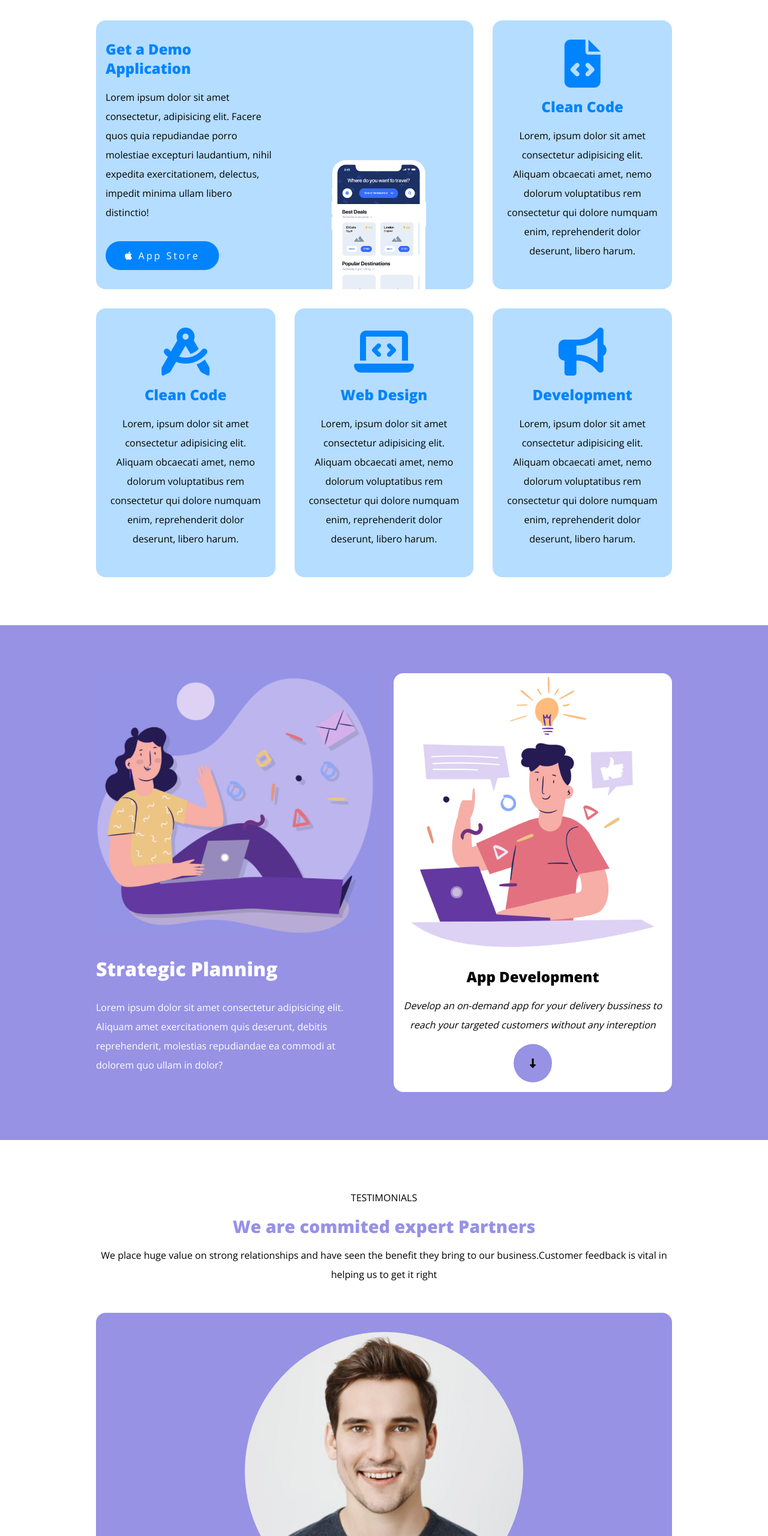
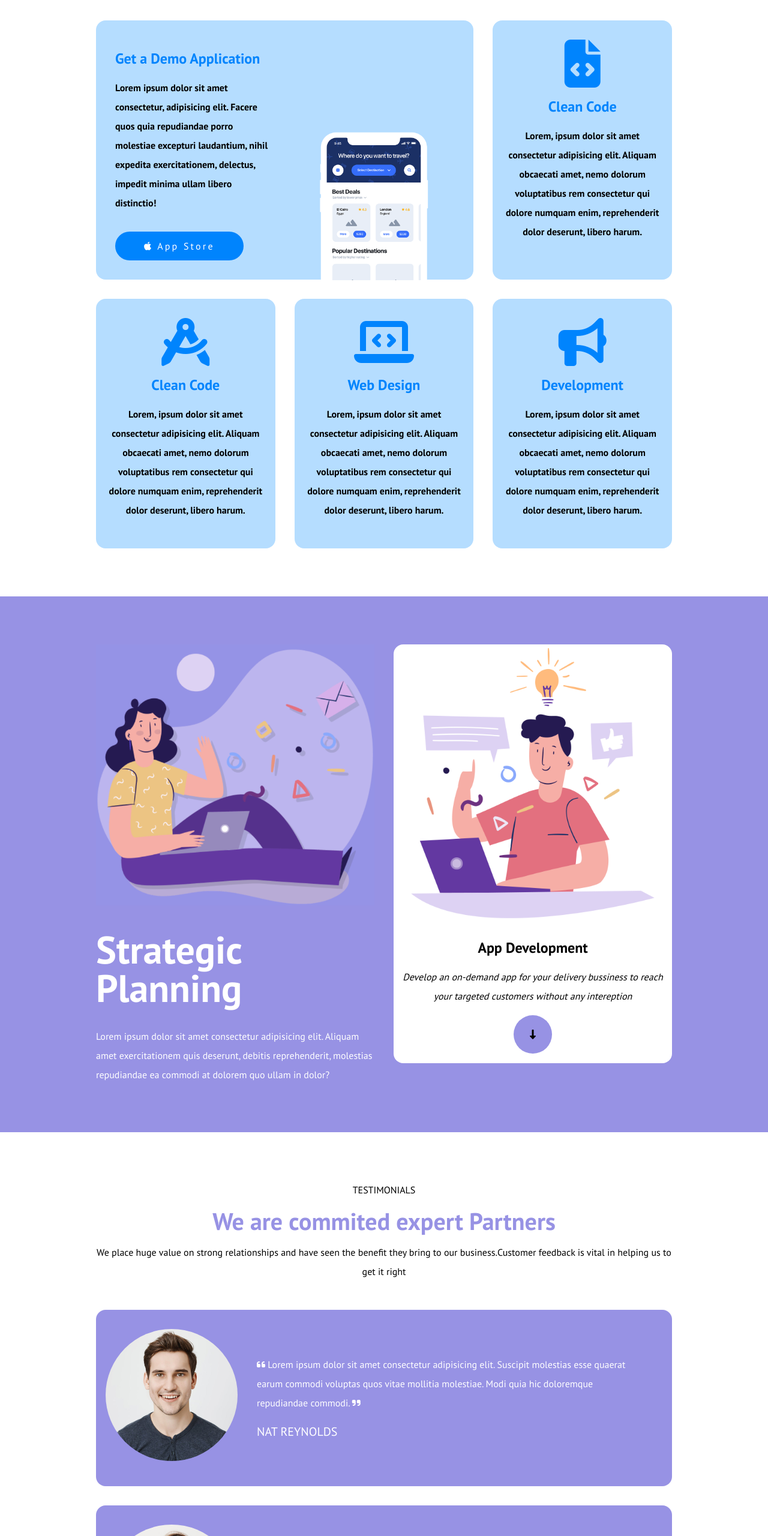
Before and after one commit to RodrigoFantechi/htmlcss-responsive-layout, a plain HTML site: page index.html in a window 1280 px wide. Shown: the part 160-2720 px from the top of the page at 60% size. Drawn offline with nearby package versions, Linux system fonts and the light colour scheme.

Commit message:
fix md responsive

```diff
--- a/assets/css/style.css
+++ b/assets/css/style.css
@@ -22,7 +22,7 @@ img {
 }
 
 body {
-    font-family: 'Open Sans', sans-serif;
+    font-family: 'PT Sans', sans-serif;
     line-height: 2rem;
 }
 
@@ -127,8 +127,7 @@ header .right_menu {
 }
 
 .demo img {
-    width: 70%;
-margin-bottom: -0.6rem;
+    margin-bottom: -1.67rem;
 }
 
 .demo .icon {
@@ -146,18 +145,17 @@ margin-bottom: -0.6rem;
 .demo p {
     margin: 1rem 0;
     padding-bottom: 1rem;
+    font-weight: bold;
 }
 
 .apple {
     background-color: var(--clr-secondary);
     color: var(--clr-light);
     letter-spacing: 0.2rem;
-    padding: 0.5rem 2rem;
+    padding: 0.5rem 3rem;
 }
-#no_padding{
-    padding: 0;
-}
-.f_end{
+
+.f_end {
     align-self: flex-end;
 }
 
@@ -180,6 +178,7 @@ margin-bottom: -0.6rem;
 .planning_title h2 {
     font-size: 2rem;
     margin: 2rem 0;
+    line-height: 4rem;
 }
 
 .planning h4 {
@@ -203,7 +202,7 @@ margin-bottom: -0.6rem;
     border-radius: 1rem;
     margin: 2rem 0;
     color: var(--clr-light);
-    padding: 1rem 1rem;
+    padding: 1rem;
     text-align: center;
 }
 
@@ -229,7 +228,8 @@ margin-bottom: -0.6rem;
     object-fit: cover;
     border-radius: 50%;
 }
-.name{
+
+.name {
     margin-top: 1rem;
     font-size: 1.25rem;
 }
@@ -239,31 +239,36 @@ margin-bottom: -0.6rem;
 .benefits {
     background-color: var(--primary);
 }
+
 .title_benefits h2 {
     font-size: 2rem;
     margin: 2rem 0;
     text-align: center;
     color: var(--clr-light);
 }
-.benefits_card{
+
+.benefits_card {
     background-color: var(--clr-light);
     border-radius: 1rem;
     padding: 2rem 2rem;
 
 }
+
 .benefits h4 {
     color: var(--primary);
     margin: 1rem 0;
     font-size: 1.5rem;
 }
-.number{
+
+.number {
     display: inline-block;
     font-size: 3rem;
     color: var(--primary);
     margin: 1.5rem 0;
     font-weight: bold;
 }
-.btn_purple{
+
+.btn_purple {
     background-color: var(--primary);
     color: var(--clr-light);
     letter-spacing: 0.2rem;
@@ -273,16 +278,18 @@ padding: 2rem 2rem;
 
 /* ABOUT_US */
 
-.about_us h2{
+.about_us h2 {
     font-size: 2rem;
     margin: 2rem 0;
     color: var(--primary);
 }
+
 .about_us img {
     height: 100%;
     object-fit: cover;
     border-radius: 50%;
 }
+
 .about_us .avatar {
     width: 60%;
     aspect-ratio: 1/1;
@@ -291,7 +298,8 @@ padding: 2rem 2rem;
     padding: 1rem;
 
 }
-.about_us .icon{
+
+.about_us .icon {
     position: absolute;
     right: 0;
     top: 0;
@@ -303,6 +311,11 @@ padding: 2rem 2rem;
     color: var(--primary);
     margin: 1rem 0;
     font-size: 1.5rem;
+    line-height: 2.5rem;
+}
+
+.about_us .btn_purple {
+    padding: 0.2rem 1rem;
 }
 
 /* FREE */
@@ -311,21 +324,25 @@ padding: 2rem 2rem;
     text-align: center;
     color: var(--clr-light);
 }
-.accent{
+
+.accent {
     display: inline-block;
     font-size: 4rem;
     color: var(--clr-accent);
     font-weight: bold;
     margin: 2.5rem 0;
 }
-.free .btn{
+
+.free .btn {
     margin: 1.5rem 0;
 }
-.free .privacy{
+
+.free .privacy {
     color: var(--clr-light);
     text-decoration: underline;
 }
-.btn_free{
+
+.btn_free {
     color: var(--primary);
     letter-spacing: 0.2rem;
     padding: 0.4rem 2.5rem;
@@ -341,15 +358,17 @@ footer {
     text-align: center;
     padding: 1.5rem 0;
 }
-.footer_top{
+
+.footer_top {
     margin-bottom: 3rem;
 
 }
 
-.footer_bottom a{
+.footer_bottom a {
     color: var(--primary);
     text-decoration: underline;
 }
+
 /* #endregion Footer */
 
 /* #region Flexbox Grid */
@@ -437,7 +456,6 @@ text-decoration: underline;
 
     .col-md-8 {
         width: calc((100% / 12) * 8);
-
     }
 
     .col-md-9 {
@@ -456,11 +474,113 @@ text-decoration: underline;
         width: 100%;
     }
 
+    /* UTILITIES */
+    .container {
+        width: 90%;
+        margin: auto;
+    }
 
     section {
         padding: 4rem 0;
     }
 
+    /* DEMO */
+    .demo .card {
+        background-color: var(--clr-secondary-light);
+        border-radius: 1rem;
+        height: 100%;
+        padding: 1rem;
+    }
+
+    .apple {
+        margin: 2rem 0;
+    }
+
+    .demo img {
+        width: 60%;
+    }
+
+    #image {
+        text-align: start;
+
+    }
+
+    .demo p {
+        margin: 0;
+        padding: 0;
+    }
+
+    /* PLANNING */
+    .planning .planning_img {
+        text-align: center;
+    }
+
+    .planning_title h2 {
+        font-size: 4rem;
+        margin: 2rem 0;
+        line-height: 4rem;
+    }
+
+
+    /* PARTNERS */
+    .partners .flex {
+        flex-wrap: nowrap;
+    }
+
+    .partners .bio {
+        align-self: center;
+        text-align: left;
+        padding: 2rem;
+    }
+    .partners h3{
+        font-size: 2.5rem;
+        line-height: 2.5rem;
+    }
+    .partners .avatar{
+        width: 100%;
+        max-width: 220px;
+    }
+
+    /* ABOUT_US*/
+    .about_us h2 {
+        font-size: 4rem;
+        line-height: 4rem;
+    }
+    }
+
+    /* FREE */
+    .free h2 {
+        font-size: 4rem;
+        margin: 2rem 0;
+        line-height: 4rem;
+    }
+
+    .free .container {
+        width: 70%;
+    }
+
+    .free .description {
+        width: 80%;
+        margin: 0 auto;
+        margin-top: 2rem;
+    }
+
+    .accent {
+        line-height: 6rem;
+        font-size: 6rem;
+        margin: 0;
+
+    }
+
+    /* FOOTER */
+    footer .container {
+        width: 70%;
+    }
+
+    footer .description {
+        width: 80%;
+        margin: 0 auto;
+        margin-bottom: 3rem;
     }
 
     @media screen and (min-width: 1200px) {
@@ -494,7 +614,6 @@ text-decoration: underline;
 
         .col-lg-8 {
             width: calc((100% / 12) * 8);
-
         }
 
         .col-lg-9 {
@@ -513,7 +632,7 @@ text-decoration: underline;
             width: 100%;
         }
 
-
+        /* UTILITIES */
 
         .container {
             width: 75%;
@@ -533,7 +652,24 @@ text-decoration: underline;
         }
 
 
+        /* DEMO */
 
+        .demo img {
+            width: 85%;
+        }
+
+        #image {
+            text-align: center;
+        }
+
+        .demo p {
+            margin: 1rem 0;
+            padding-bottom: 1rem;
+        }
+
+        .apple {
+            margin: 0;
+        }
 
 
 
--- a/index.html
+++ b/index.html
@@ -8,7 +8,7 @@
     <!-- Google Font -->
     <link rel="preconnect" href="https://fonts.googleapis.com">
     <link rel="preconnect" href="https://fonts.gstatic.com" crossorigin>
-    <link href="https://fonts.googleapis.com/css2?family=Open+Sans:wght@400;800&display=swap" rel="stylesheet">
+    <link href="https://fonts.googleapis.com/css2?family=PT+Sans:wght@400;700&display=swap" rel="stylesheet">
     <!-- Font Awesome -->
     <link rel="stylesheet" href="https://cdnjs.cloudflare.com/ajax/libs/font-awesome/6.2.0/css/all.min.css"
         integrity="sha512-xh6O/CkQoPOWDdYTDqeRdPCVd1SpvCA9XXcUnZS2FmJNp1coAFzvtCN9BmamE+4aHK8yyUHUSCcJHgXloTyT2A=="
@@ -50,7 +50,7 @@
             <div class="container">
                 <div class="row">
                     <div class="col-12 col-md-8 col-lg-8">
-                        <div id="no_padding" class="card flex">
+                        <div  class="card flex">
                             <div class="col-12 col-md-12 col-lg-6">
                                 <h4>Get a Demo Application</h4>
                                 <p>Lorem ipsum dolor sit amet consectetur, adipisicing elit. Facere quos quia
@@ -61,7 +61,7 @@
                                 <a class="btn apple" href="#"> <i class="fa-brands fa-apple"></i> App Store</a>
                             </div>
                             <!-- /.col-12 col-md-12 col-lg-6 -->
-                            <div class="col-12 col-md-12 col-lg-6 tx_center no_p f_end ">
+                            <div id="image" class="col-12 col-md-12 col-lg-6 tx_center no_p f_end ">
                                 <img src="assets/img/phone.png" alt="schermata telefono">
                             </div>
                             <!-- /.col-12 col-md-12 col-lg-6 -->
@@ -124,7 +124,8 @@
             <div class="container">
                 <div class="row">
                     <div class="col-12 col-md-12 col-lg-6">
-                        <img src="assets/img/planning1.png" alt="">
+                        <div class="planning_img">
+                        <img src="assets/img/planning1.png" alt=""></div>
                         <div class="planning_title">
                             <h2>Strategic Planning</h2>
                             <p>Lorem ipsum dolor sit amet consectetur adipisicing elit. Aliquam amet exercitationem quis
@@ -175,7 +176,7 @@
                     <!-- /.bio -->
                 </div>
                 <!-- /.card -->
-                <div class="card">
+                <div class="card flex">
                     <div class="avatar">
                         <img src="assets/img/testimonial2.jpg" alt="photo profile">
                     </div>
@@ -189,7 +190,7 @@
                     <!-- /.bio -->
                 </div>
                 <!-- /.card -->
-                <div class="card">
+                <div class="card flex">
                     <div class="avatar">
                         <img src="assets/img/testimonial3.jpg" alt="photo profile">
                     </div>
@@ -218,7 +219,9 @@
                         <div class="benefits_card">
                             <span class="number">01</span>
                             <h4>Hight Quality</h4>
-                            <p>Lorem ipsum, dolor sit amet consectetur adipisicing elit. Sit, reiciendis fuga iste, laborum veniam delectus porro obcaecati at dicta suscipit non iusto placeat. Eligendi, libero!</p>
+                            <p>Lorem ipsum, dolor sit amet consectetur adipisicing elit. Sit, reiciendis fuga iste,
+                                laborum veniam delectus porro obcaecati at dicta suscipit non iusto placeat. Eligendi,
+                                libero!</p>
                             <a href="#" class=" btn btn_purple">more</a>
 
                         </div>
@@ -228,7 +231,9 @@
                         <div class="benefits_card">
                             <span class="number">02</span>
                             <h4>reative Team</h4>
-                            <p>Lorem ipsum, dolor sit amet consectetur adipisicing elit. Sit, reiciendis fuga iste, laborum veniam delectus porro obcaecati at dicta suscipit non iusto placeat. Eligendi, libero!</p>
+                            <p>Lorem ipsum, dolor sit amet consectetur adipisicing elit. Sit, reiciendis fuga iste,
+                                laborum veniam delectus porro obcaecati at dicta suscipit non iusto placeat. Eligendi,
+                                libero!</p>
                             <a href="#" class=" btn btn_purple">more</a>
 
                         </div>
@@ -238,7 +243,9 @@
                         <div class="benefits_card">
                             <span class="number">03</span>
                             <h4>Amazing Results</h4>
-                            <p>Lorem ipsum, dolor sit amet consectetur adipisicing elit. Sit, reiciendis fuga iste, laborum veniam delectus porro obcaecati at dicta suscipit non iusto placeat. Eligendi, libero!</p>
+                            <p>Lorem ipsum, dolor sit amet consectetur adipisicing elit. Sit, reiciendis fuga iste,
+                                laborum veniam delectus porro obcaecati at dicta suscipit non iusto placeat. Eligendi,
+                                libero!</p>
                             <a href="#" class=" btn btn_purple">more</a>
 
                         </div>
@@ -248,7 +255,9 @@
                         <div class="benefits_card">
                             <span class="number">04</span>
                             <h4>Best Pricing</h4>
-                            <p>Lorem ipsum, dolor sit amet consectetur adipisicing elit. Sit, reiciendis fuga iste, laborum veniam delectus porro obcaecati at dicta suscipit non iusto placeat. Eligendi, libero!</p>
+                            <p>Lorem ipsum, dolor sit amet consectetur adipisicing elit. Sit, reiciendis fuga iste,
+                                laborum veniam delectus porro obcaecati at dicta suscipit non iusto placeat. Eligendi,
+                                libero!</p>
                             <a href="#" class=" btn btn_purple">more</a>
 
                         </div>
@@ -258,7 +267,9 @@
                         <div class="benefits_card">
                             <span class="number">05</span>
                             <h4>Innovations</h4>
-                            <p>Lorem ipsum, dolor sit amet consectetur adipisicing elit. Sit, reiciendis fuga iste, laborum veniam delectus porro obcaecati at dicta suscipit non iusto placeat. Eligendi, libero!</p>
+                            <p>Lorem ipsum, dolor sit amet consectetur adipisicing elit. Sit, reiciendis fuga iste,
+                                laborum veniam delectus porro obcaecati at dicta suscipit non iusto placeat. Eligendi,
+                                libero!</p>
                             <a href="#" class=" btn btn_purple">more</a>
 
                         </div>
@@ -268,7 +279,9 @@
                         <div class="benefits_card">
                             <span class="number">06</span>
                             <h4>24/7 support</h4>
-                            <p>Lorem ipsum, dolor sit amet consectetur adipisicing elit. Sit, reiciendis fuga iste, laborum veniam delectus porro obcaecati at dicta suscipit non iusto placeat. Eligendi, libero!</p>
+                            <p>Lorem ipsum, dolor sit amet consectetur adipisicing elit. Sit, reiciendis fuga iste,
+                                laborum veniam delectus porro obcaecati at dicta suscipit non iusto placeat. Eligendi,
+                                libero!</p>
                             <a href="#" class=" btn btn_purple">more</a>
 
                         </div>
@@ -285,8 +298,20 @@
                 <div class="row">
                     <div class="col-12 col-md-6 col-lg-8">
                         <h2>About Us</h2>
-                        <p>Lorem ipsum dolor sit, amet consectetur adipisicing elit. Deleniti ad incidunt quibusdam voluptatem doloremque, dolorem modi non exercitationem, nam, possimus excepturi distinctio saepe mollitia nisi dolore neque aspernatur in. Non distinctio obcaecati quia fugit! Culpa fuga, eveniet nostrum vel, tempore deserunt autem eum animi debitis similique omnis necessitatibus, mollitia sunt ex. Facilis rem dolores officiis porro deleniti accusantium, soluta tempore, quisquam repudiandae corrupti libero laudantium at autem fuga perferendis? Officiis nesciunt animi eaque omnis quos numquam, accusamus eligendi tempore ea vero ratione itaque, illo saepe iusto perspiciatis consequuntur ipsam mollitia error rem labore dicta dignissimos nulla ipsa! Eaque, ut iusto. <br><br>
-                        Lorem ipsum dolor sit amet consectetur adipisicing elit. Dolores, nemo rerum. Nobis reiciendis deserunt eligendi quae harum voluptatibus ullam inventore officiis iste numquam iure voluptas, pariatur laudantium molestiae provident dicta vero quas. Dicta molestias nisi distinctio esse suscipit beatae delectus debitis, dignissimos numquam sequi veniam libero, atque quos quisquam temporibus?</p>
+                        <p>Lorem ipsum dolor sit, amet consectetur adipisicing elit. Deleniti ad incidunt quibusdam
+                            voluptatem doloremque, dolorem modi non exercitationem, nam, possimus excepturi distinctio
+                            saepe mollitia nisi dolore neque aspernatur in. Non distinctio obcaecati quia fugit! Culpa
+                            fuga, eveniet nostrum vel, tempore deserunt autem eum animi debitis similique omnis
+                            necessitatibus, mollitia sunt ex. Facilis rem dolores officiis porro deleniti accusantium,
+                            soluta tempore, quisquam repudiandae corrupti libero laudantium at autem fuga perferendis?
+                            Officiis nesciunt animi eaque omnis quos numquam, accusamus eligendi tempore ea vero ratione
+                            itaque, illo saepe iusto perspiciatis consequuntur ipsam mollitia error rem labore dicta
+                            dignissimos nulla ipsa! Eaque, ut iusto. <br><br>
+                            Lorem ipsum dolor sit amet consectetur adipisicing elit. Dolores, nemo rerum. Nobis
+                            reiciendis deserunt eligendi quae harum voluptatibus ullam inventore officiis iste numquam
+                            iure voluptas, pariatur laudantium molestiae provident dicta vero quas. Dicta molestias nisi
+                            distinctio esse suscipit beatae delectus debitis, dignissimos numquam sequi veniam libero,
+                            atque quos quisquam temporibus?</p>
                     </div>
                     <!-- /.col-12 col-md-6 col-lg-8 -->
                     <div class="col-12 col-md-6 col-lg-4">
@@ -313,7 +338,8 @@
                 <p>GET STARTED</p>
                 <h2>Simple, Transparent Pricing</h2>
                 <span class="accent">It's Free!</span>
-                <p>We're still in beta and we will be for awhile. As we ad more functionality, we'll look into other plans with more controls.</p>
+                <p class="description">We're still in beta and we will be for awhile. As we ad more functionality, we'll look into other
+                    plans with more controls.</p>
                 <a href="#" class="btn btn_free">get Started</a>
                 <p>Copyright 2021 Boolean - Classe XX - <a class="privacy" href="#">Privacy policy</a> </p>
             </div>
@@ -326,7 +352,9 @@
 
     <footer class="site_footer">
         <div class="container">
-            <p class="footer_top">Lorem ipsum dolor sit amet consectetur adipisicing elit. Ratione, ut veniam ipsam eaque libero quo accusantium, dicta, vero itaque ullam accusamus explicabo necessitatibus voluptate sunt?</p>
+            <p class="footer_top description">Lorem ipsum dolor sit amet consectetur adipisicing elit. Ratione, ut veniam ipsam
+                eaque libero quo accusantium, dicta, vero itaque ullam accusamus explicabo necessitatibus voluptate
+                sunt?</p>
             <p class="footer_bottom">
                 <a href="#">Lorem, ipsum.</a>Lorem, ipsum dolor. <a href="#">Lorem, ipsum.</a>
             </p>
```
Lines whose indentation alone changed are shown as unchanged.
